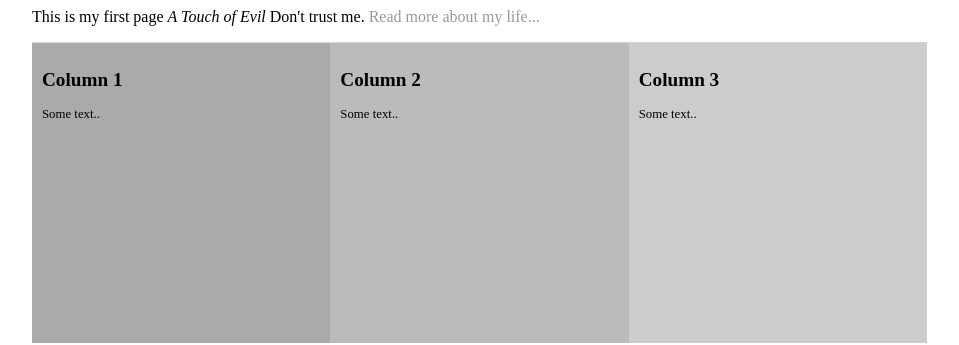
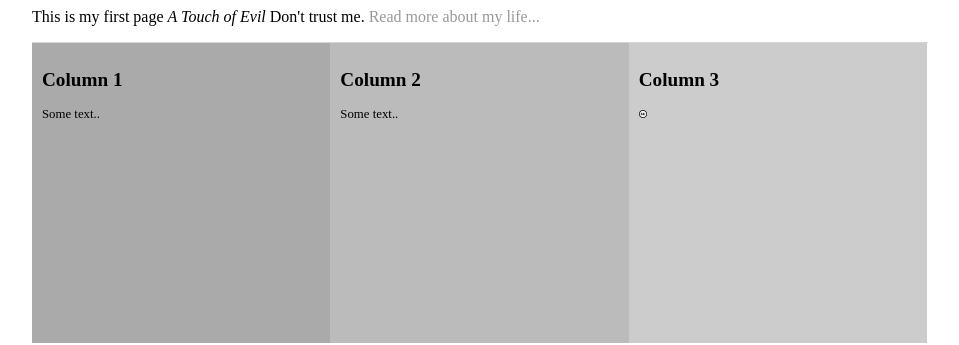
Before and after one commit to lexycode/lexycode.github.io, a Jekyll site: the page built from index.html, in a window 1280 px wide. Shown: the part 167-512 px from the top of the page, without its empty margins (160-1119 px from the left). Built offline with Jekyll 4.4.1, drawn with Linux system fonts in a browser that asks for light colours.

Commit message:
add img cc

```diff
--- a/_layouts/default.html
+++ b/_layouts/default.html
@@ -29,7 +29,7 @@
 			  </div>
 			  <div class="column" style="background-color:#ccc;">
 			    <h2>Column 3</h2>
-			    <p>Some text..</p>
+			    <p><img src="/images/cc.svg" alt="cc" style="width:8px;height:8px;"></p>
 			  </div>
 			</div>
 
@@ -37,7 +37,6 @@
         		<li><a href="mailto:johndoe@example.com">mailme</a></li>
         		<li><a href="https://github.com/lexycode">github.com/lexycode</a></li>
 			</ul>
-			<!-- <img src="/images/cc.svg" alt="cc" style="width:8px;height:8px;"> -->
 		</footer>
 	</body>
 </html>
```
